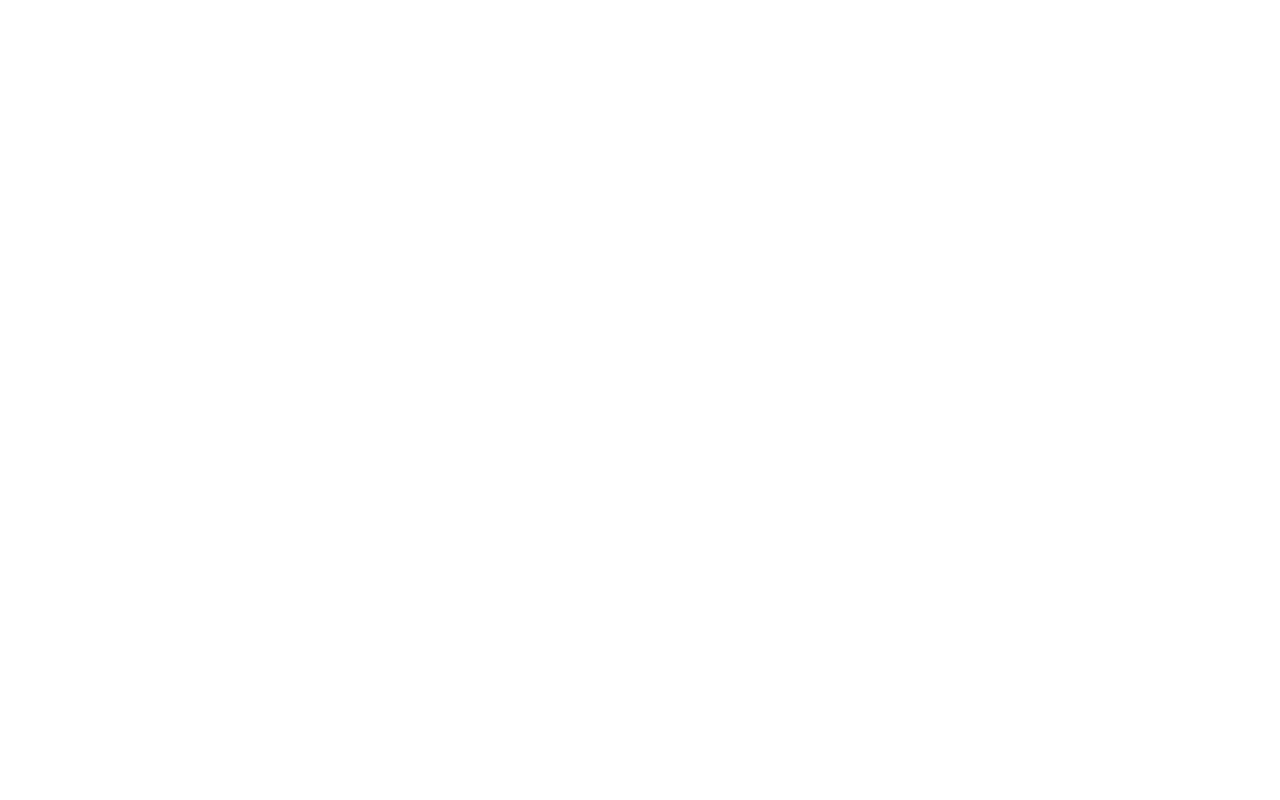
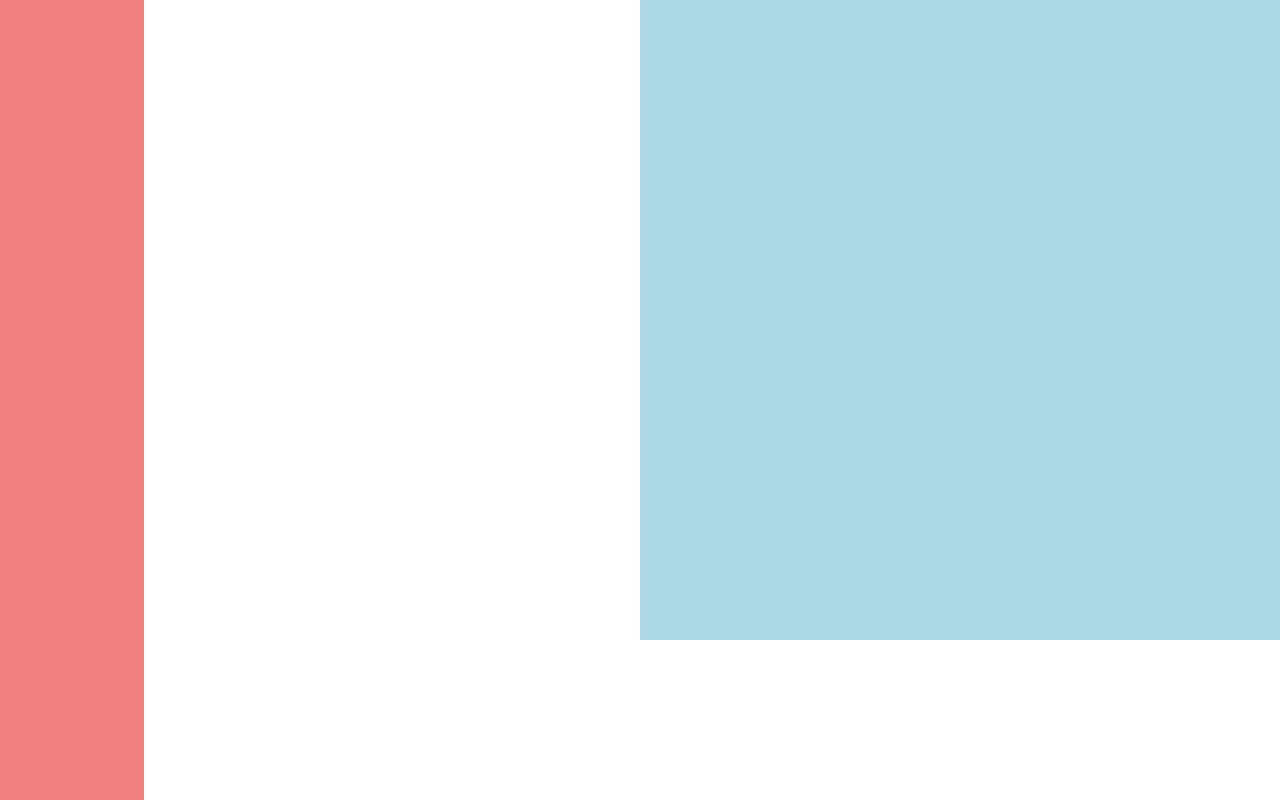
Before and after one commit to Nishantgoyal/knight_game, a plain HTML site: page index.html in a window 1280 px wide. Drawn offline with nearby package versions, Linux system fonts and the light colour scheme.

Commit message:
made main and sub panel

```diff
--- a/index.html
+++ b/index.html
@@ -7,12 +7,23 @@
     <meta http-equiv="X-UA-Compatible" content="ie=edge">
     <title>Knight Tour Game</title>
     <link rel="stylesheet" href="https://maxcdn.bootstrapcdn.com/bootstrap/4.0.0/css/bootstrap.min.css" integrity="sha384-Gn5384xqQ1aoWXA+058RXPxPg6fy4IWvTNh0E263XmFcJlSAwiGgFAW/dAiS6JXm" crossorigin="anonymous">
+    <link rel="stylesheet" href="layout.css">
     <link rel="stylesheet" href="style.css">
 </head>
 
 <body>
 
-    <div class="container-fluid p-0">
+    <div class="container-fluid p-0 full-view">
+        <div class="row m-0">
+            <div class="col p-0">
+                <div class="sub-panel">
+                </div>
+            </div>
+            <div class="col p-0">
+                <div class="main-panel">
+                </div>
+            </div>
+        </div>
     </div>
     <!-- Bootstrap JS -->
     <script src="https://code.jquery.com/jquery-3.2.1.slim.min.js" integrity="sha384-KJ3o2DKtIkvYIK3UENzmM7KCkRr/rE9/Qpg6aAZGJwFDMVNA/GpGFF93hXpG5KkN" crossorigin="anonymous"></script>
--- a/layout.css
+++ b/layout.css
@@ -0,0 +1,27 @@
+.full-view {
+    width: 100vw;
+    height: 100vh;
+}
+
+.main-panel {
+    background-color: lightblue;
+    height: 80vh;
+    width: 80vh;
+}
+
+.sub-panel {
+    background-color: lightcoral;
+    height: 100vh;
+    width: 18vh;
+}
+
+@media screen and (orientation: portrait) {
+    .main-panel {
+        height: 80vw;
+        width: 80vw;
+    }
+    .sub-panel {
+        height: 18vh;
+        width: 100vh;
+    }
+}
```
